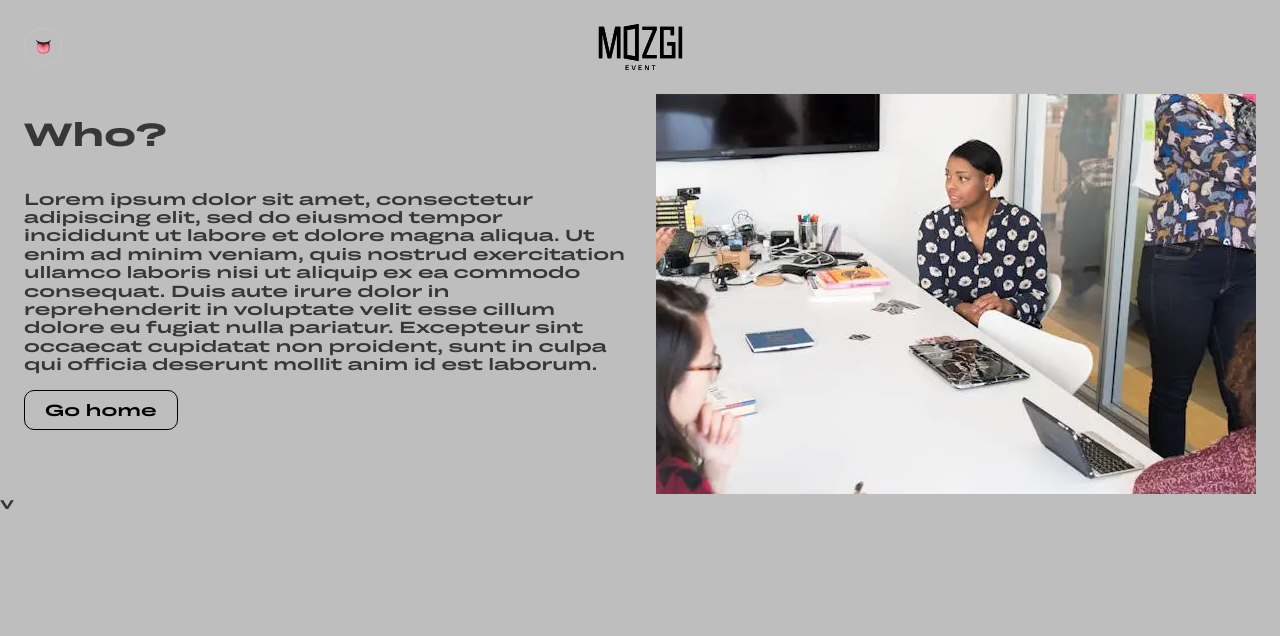
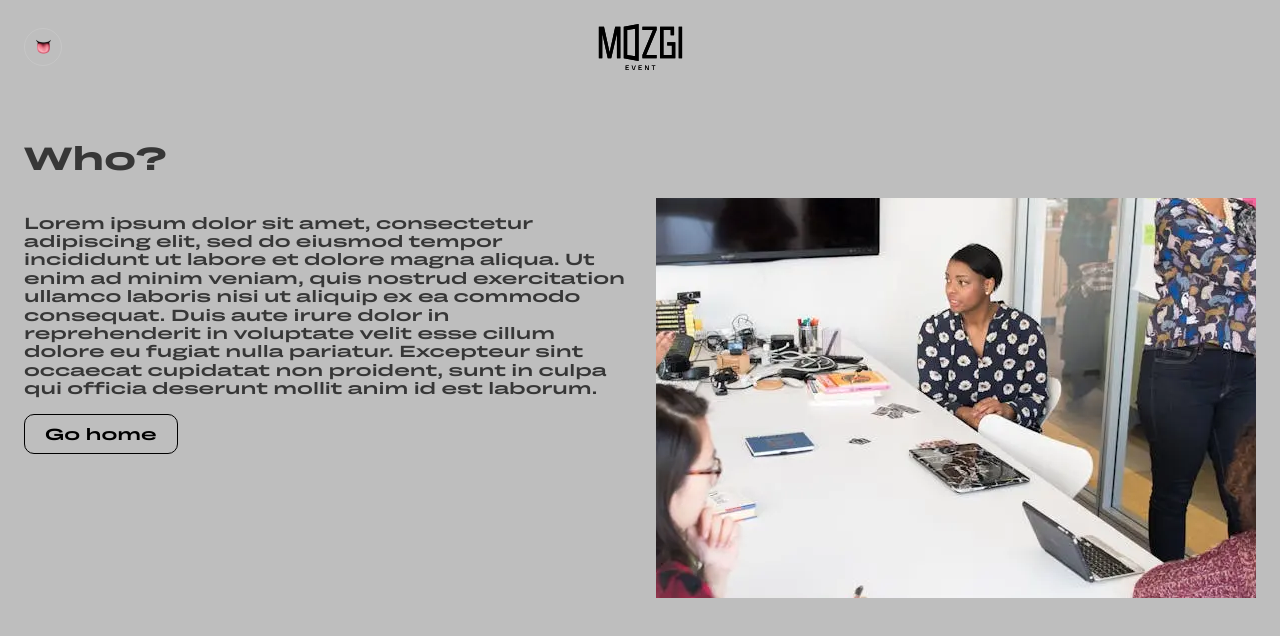
Before and after one commit to OGUMAN/test-project, a Nuxt app: page /who in a window 1280 px wide. Shown: the top 636 px of the page. Built offline with nearby package versions, Linux system fonts and the light colour scheme.

Commit message:
small fixes

```diff
--- a/assets/styles/base.scss
+++ b/assets/styles/base.scss
@@ -1,5 +1,5 @@
 .content {
-  padding: 0 24px;
+  padding: 24px;
 
   @media screen and (max-width: 400px) {
     padding: 0 16px;
--- a/components/header/index.vue
+++ b/components/header/index.vue
@@ -29,6 +29,8 @@
     position: absolute;
     width: 100%;
     z-index: 8;
+    padding-top: 0;
+    padding-bottom: 0;
   }
 
   &__item {
--- a/components/intro/title.vue
+++ b/components/intro/title.vue
@@ -19,6 +19,7 @@
     will-change: transform;
     max-width: 1100px;
     padding: 0 30px;
+    text-transform: uppercase;
 
     @media screen and (max-width: 1124px) {
       font-size: 58px;
--- a/pages/what.vue
+++ b/pages/what.vue
@@ -1,10 +1,10 @@
 <template>
-  <section>
-    <BaseContentAndImage class="content container">
+  <section class="content container">
+    <BaseMouseTilt>
+      <h1>{{ $t("navigation.what") }}</h1>
+    </BaseMouseTilt>
+    <BaseContentAndImage>
       <template #content>
-        <BaseMouseTilt>
-          <h1>{{ $t("navigation.what") }}</h1>
-        </BaseMouseTilt>
         <p>
           Lorem ipsum dolor sit amet, consectetur adipiscing elit, sed do
           eiusmod tempor incididunt ut labore et dolore magna aliqua. Ut enim ad
--- a/pages/where.vue
+++ b/pages/where.vue
@@ -1,10 +1,10 @@
 <template>
-  <section>
-    <BaseContentAndImage class="content container">
+  <section class="content container">
+    <BaseMouseTilt>
+      <h1>{{ $t("navigation.where") }}</h1>
+    </BaseMouseTilt>
+    <BaseContentAndImage>
       <template #content>
-        <BaseMouseTilt>
-          <h1>{{ $t("navigation.where") }}</h1>
-        </BaseMouseTilt>
         <p>
           Lorem ipsum dolor sit amet, consectetur adipiscing elit, sed do
           eiusmod tempor incididunt ut labore et dolore magna aliqua. Ut enim ad
--- a/pages/who.vue
+++ b/pages/who.vue
@@ -1,10 +1,10 @@
 <template>
-  <section>
-    <BaseContentAndImage class="content container">
+  <section class="content container">
+    <BaseMouseTilt>
+      <h1>{{ $t("navigation.who") }}</h1>
+    </BaseMouseTilt>
+    <BaseContentAndImage>
       <template #content>
-        <BaseMouseTilt>
-          <h1>{{ $t("navigation.who") }}</h1>
-        </BaseMouseTilt>
         <p>
           Lorem ipsum dolor sit amet, consectetur adipiscing elit, sed do
           eiusmod tempor incididunt ut labore et dolore magna aliqua. Ut enim ad
@@ -19,6 +19,6 @@
       <template #image>
         <img src="~/assets/images/team.webp" alt="Team" />
       </template> </BaseContentAndImage
-    >v
+    >
   </section>
 </template>
--- a/plugins/locales/es.json
+++ b/plugins/locales/es.json
@@ -4,7 +4,7 @@
     "description": "Únete al evento MOZGI: una experiencia inmersiva con música, innovación y creatividad."
   },
   "intro": {
-    "title": "AGENCIA DE EVENTOS DE CICLO COMPLETO"
+    "title": "Agencia Todo Evento"
   },
   "navigation": {
     "who": "¿Quién?",
```
